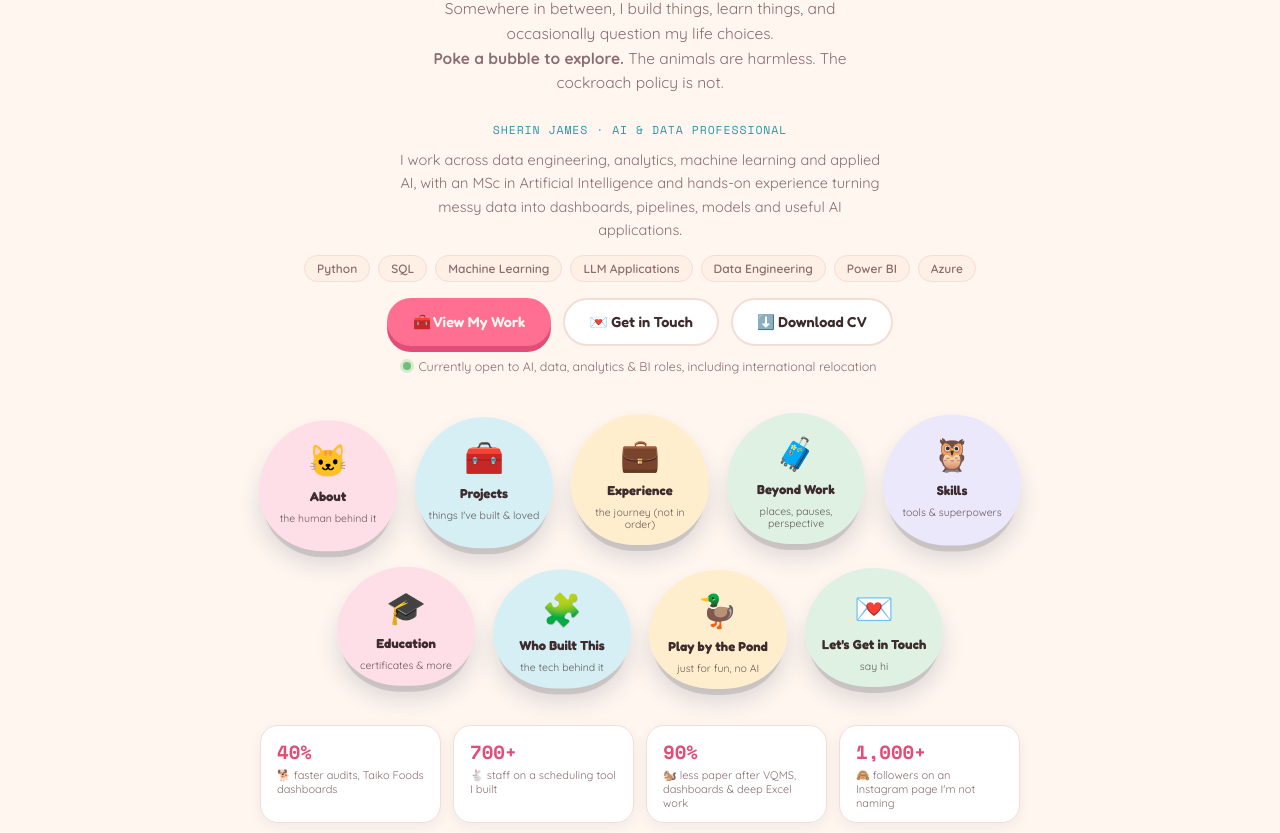
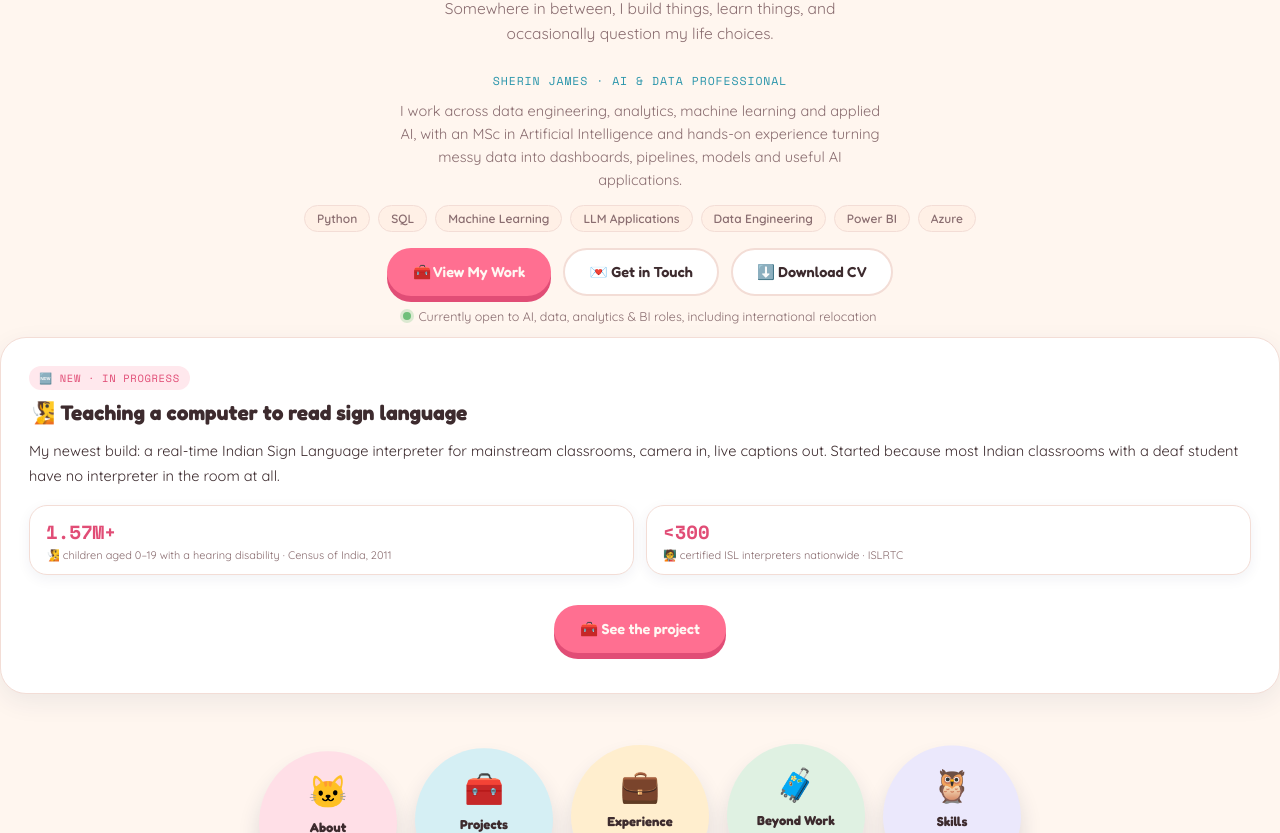
Before and after one commit to sherinjames-sj/sherin-portfolio, a plain HTML site: page index.html in a window 1280 px wide. Shown: the part 323-1156 px from the top of the page. Drawn offline with nearby package versions, Linux system fonts and the light colour scheme.

Commit message:
few additions

```diff
--- a/index.html
+++ b/index.html
@@ -31,9 +31,8 @@
 
   <div class="hero-band">
     <span class="hero-eyebrow">🐣 hi, I'm Sherin</span>
-    <h1>I do AI &amp; data.<br/>I dream about farms.<br/><span>I fear cockroaches.</span></h1>
+    <h1>I do AI &amp; data.<br/><span>I make messy things make sense.</span></h1>
     <p>Somewhere in between, I build things, learn things, and occasionally question my life choices.</p>
-    <p><b>Poke a bubble to explore.</b> The animals are harmless. The cockroach policy is not.</p>
   </div>
 
   <div class="proof-strip">
@@ -46,6 +45,21 @@
       <a class="btn btn-ghost" download="Sherin_James_CV.pdf" href="Sherin_James_CV.pdf">⬇️ Download CV</a>
     </div>
     <p class="open-line"><span class="open-dot"></span>Currently open to AI, data, analytics &amp; BI roles, including international relocation</p>
+  </div>
+
+  <div class="spotlight-band">
+    <article class="project-card new-tier" id="isl-spotlight">
+      <span class="tier-badge-sm badge-new">🆕 New &middot; in progress</span>
+      <h2 class="project-title">🧏 Teaching a computer to read sign language</h2>
+      <p class="project-desc">My newest build: a real-time Indian Sign Language interpreter for mainstream classrooms, camera in, live captions out. Started because most Indian classrooms with a deaf student have no interpreter in the room at all.</p>
+      <div class="numbers-strip">
+        <div class="stat-chip"><span class="stat-num">1.57M+</span><span class="stat-label">🧏 children aged 0&ndash;19 with a hearing disability &middot; Census of India, 2011</span></div>
+        <div class="stat-chip"><span class="stat-num">&lt;300</span><span class="stat-label">🧑‍🏫 certified ISL interpreters nationwide &middot; ISLRTC</span></div>
+      </div>
+      <div class="proof-cta-row spotlight-cta">
+        <a class="btn btn-primary" href="projects.html#isl-interpreter">🧰 See the project</a>
+      </div>
+    </article>
   </div>
 
   <div class="bubble-grid">
@@ -92,6 +106,11 @@
 
 </div>
 
+<footer class="verse-footer">
+  <p>&ldquo;I can do all things through Christ who strengthens me.&rdquo;</p>
+  <span>Philippians 4:13</span>
+</footer>
+
 <div id="toast" class="toast" role="status" aria-live="polite"></div>
 <script src="script.js"></script>
 </body>
```
